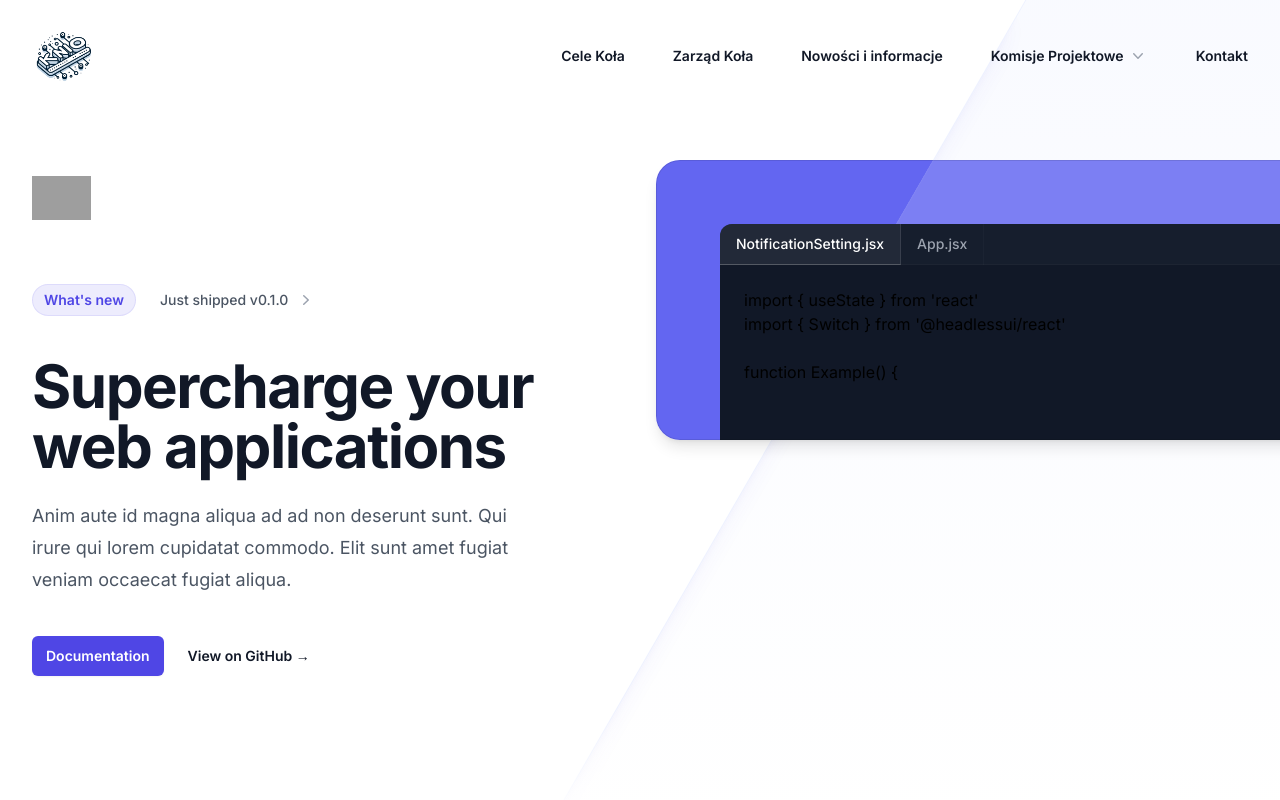
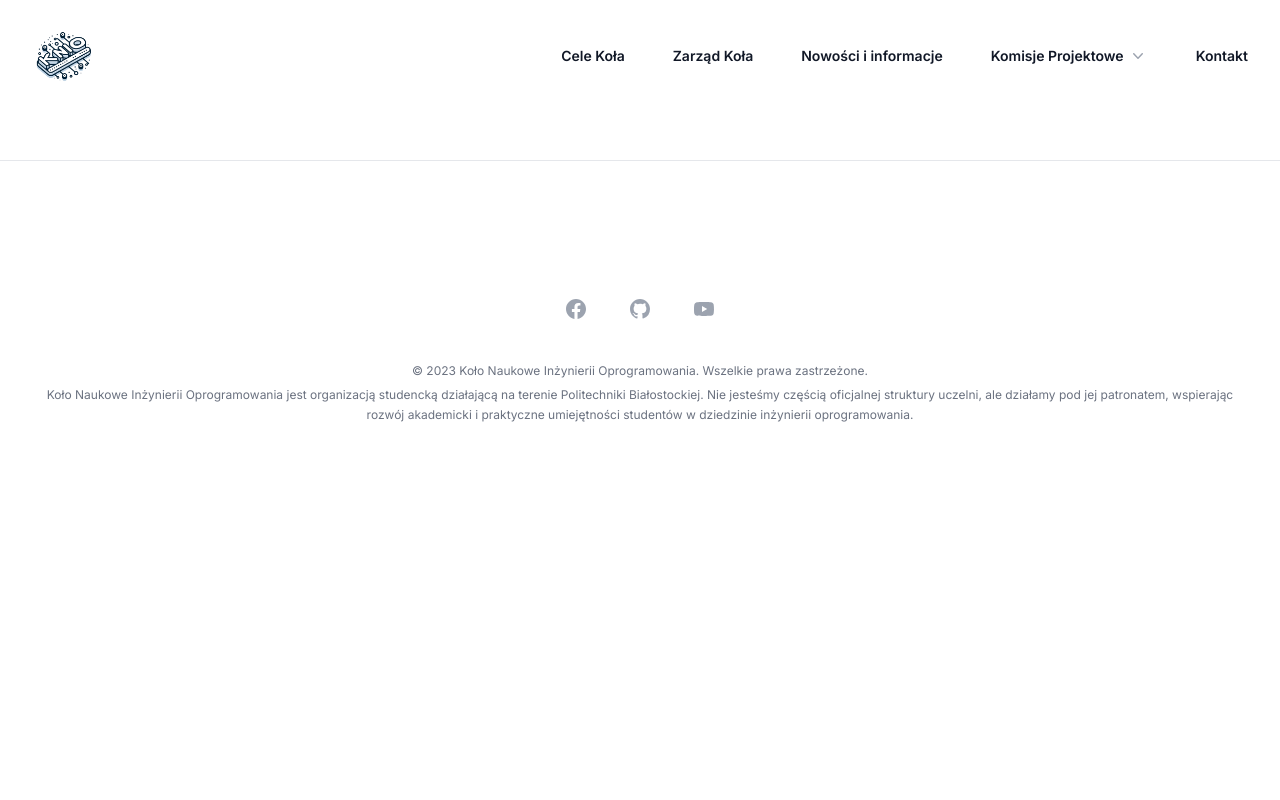
Before and after one commit to Kolo-Naukowe-Inzynierii-Oprogramowania/Website, a Next.js app: page /recruitment in a window 1280 px wide. Shown: the top 800 px of the page. Built offline with nearby package versions, Linux system fonts and the light colour scheme; grey boxes are pictures that could not be loaded.

Commit message:
remove default page content

```diff
--- a/src/app/recruitment/page.tsx
+++ b/src/app/recruitment/page.tsx
@@ -1,92 +1,5 @@
-"use client";
-import { ChevronRightIcon } from '@heroicons/react/20/solid'
+'use client';
 
 export default function RecruitmentPage() {
-    return <main>
-        <div className="bg-white">
-            <div className="relative isolate overflow-hidden bg-gradient-to-b from-indigo-100/20">
-                <div className="mx-auto max-w-7xl pb-24 pt-10 sm:pb-32 lg:grid lg:grid-cols-2 lg:gap-x-8 lg:px-8 lg:py-40">
-                    <div className="px-6 lg:px-0 lg:pt-4">
-                        <div className="mx-auto max-w-2xl">
-                            <div className="max-w-lg">
-                                <img
-                                    className="h-11"
-                                    src="https://tailwindui.com/img/logos/mark.svg?color=indigo&shade=600"
-                                    alt="Your Company"
-                                />
-                                <div className="mt-24 sm:mt-32 lg:mt-16">
-                                    <a href="#" className="inline-flex space-x-6">
-                    <span className="rounded-full bg-indigo-600/10 px-3 py-1 text-sm font-semibold leading-6 text-indigo-600 ring-1 ring-inset ring-indigo-600/10">
-                      What&apos;s new
-                    </span>
-                                        <span className="inline-flex items-center space-x-2 text-sm font-medium leading-6 text-gray-600">
-                      <span>Just shipped v0.1.0</span>
-                      <ChevronRightIcon className="h-5 w-5 text-gray-400" aria-hidden="true" />
-                    </span>
-                                    </a>
-                                </div>
-                                <h1 className="mt-10 text-4xl font-bold tracking-tight text-gray-900 sm:text-6xl">
-                                    Supercharge your web applications
-                                </h1>
-                                <p className="mt-6 text-lg leading-8 text-gray-600">
-                                    Anim aute id magna aliqua ad ad non deserunt sunt. Qui irure qui lorem cupidatat commodo. Elit sunt
-                                    amet fugiat veniam occaecat fugiat aliqua.
-                                </p>
-                                <div className="mt-10 flex items-center gap-x-6">
-                                    <a
-                                        href="#"
-                                        className="rounded-md bg-indigo-600 px-3.5 py-2.5 text-sm font-semibold text-white shadow-sm hover:bg-indigo-500 focus-visible:outline focus-visible:outline-2 focus-visible:outline-offset-2 focus-visible:outline-indigo-600"
-                                    >
-                                        Documentation
-                                    </a>
-                                    <a href="#" className="text-sm font-semibold leading-6 text-gray-900">
-                                        View on GitHub <span aria-hidden="true">→</span>
-                                    </a>
-                                </div>
-                            </div>
-                        </div>
-                    </div>
-                    <div className="mt-20 sm:mt-24 md:mx-auto md:max-w-2xl lg:mx-0 lg:mt-0 lg:w-screen">
-                        <div
-                            className="absolute inset-y-0 right-1/2 -z-10 -mr-10 w-[200%] skew-x-[-30deg] bg-white shadow-xl shadow-indigo-600/10 ring-1 ring-indigo-50 md:-mr-20 lg:-mr-36"
-                            aria-hidden="true"
-                        />
-                        <div className="shadow-lg md:rounded-3xl">
-                            <div className="bg-indigo-500 [clip-path:inset(0)] md:[clip-path:inset(0_round_theme(borderRadius.3xl))]">
-                                <div
-                                    className="absolute -inset-y-px left-1/2 -z-10 ml-10 w-[200%] skew-x-[-30deg] bg-indigo-100 opacity-20 ring-1 ring-inset ring-white md:ml-20 lg:ml-36"
-                                    aria-hidden="true"
-                                />
-                                <div className="relative px-6 pt-8 sm:pt-16 md:pl-16 md:pr-0">
-                                    <div className="mx-auto max-w-2xl md:mx-0 md:max-w-none">
-                                        <div className="w-screen overflow-hidden rounded-tl-xl bg-gray-900">
-                                            <div className="flex bg-gray-800/40 ring-1 ring-white/5">
-                                                <div className="-mb-px flex text-sm font-medium leading-6 text-gray-400">
-                                                    <div className="border-b border-r border-b-white/20 border-r-white/10 bg-white/5 px-4 py-2 text-white">
-                                                        NotificationSetting.jsx
-                                                    </div>
-                                                    <div className="border-r border-gray-600/10 px-4 py-2">App.jsx</div>
-                                                </div>
-                                            </div>
-                                            <div className="px-6 pb-14 pt-6">
-                                                <p>{`import { useState } from 'react'`}</p>
-                                                <p>{`import { Switch } from '@headlessui/react'`}</p>
-                                                <br/>
-                                                <p>{`function Example() {`}</p>
-                                            </div>
-                                        </div>
-                                    </div>
-                                    <div
-                                        className="pointer-events-none absolute inset-0 ring-1 ring-inset ring-black/10 md:rounded-3xl"
-                                        aria-hidden="true"
-                                    />
-                                </div>
-                            </div>
-                        </div>
-                    </div>
-                </div>
-                <div className="absolute inset-x-0 bottom-0 -z-10 h-24 bg-gradient-to-t from-white sm:h-32" />
-            </div>
-        </div>
-    </main>
+    return <main></main>;
 }
```
